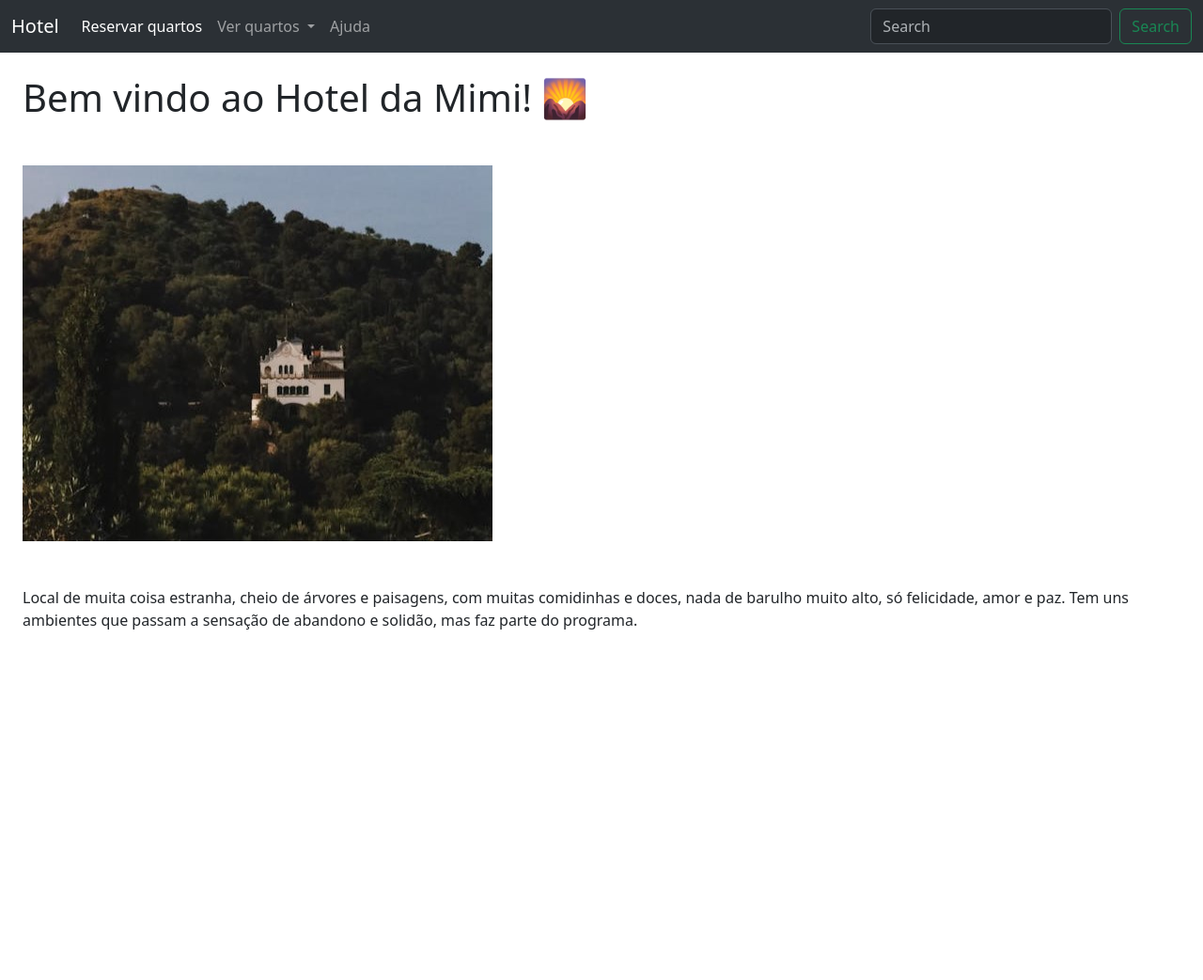
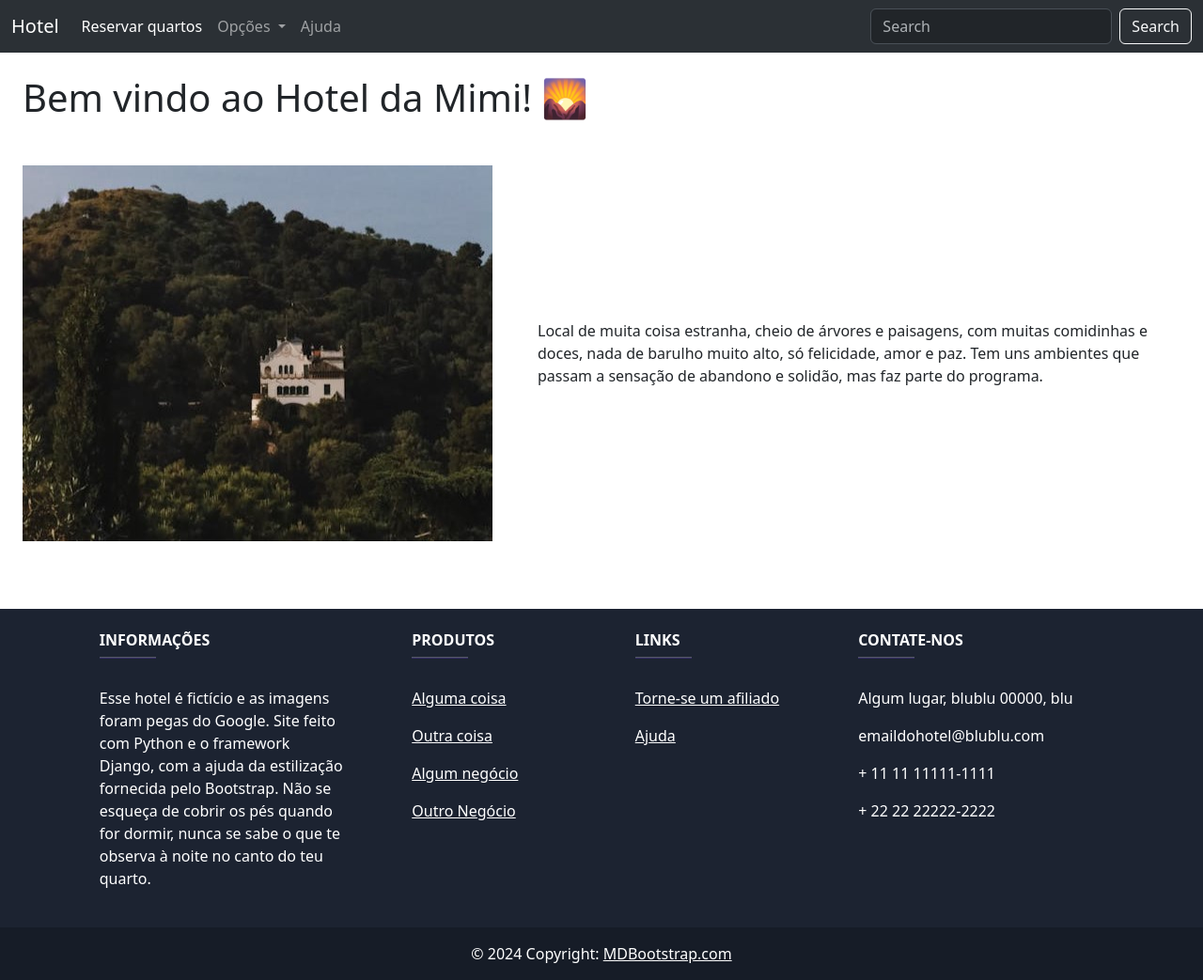
Before and after one commit to Allerim321/Primeiro_teste_Django, a Django app: page / in a window 1280 px wide. Shown: the whole page at 94% size. Before the commit the page ends 670 px from the top, so only its background shows below. Run offline with Django 5.2, Linux system fonts and the light colour scheme; data comes from the database, SQL or seed files in the repository; parts of the project's set-up code (start-up, migrations or seed data) failed here and were passed over.

Commit message:
adicionando footer e arrumando coisinhas

```diff
--- a/My_Site/hotel/templates/homepage.html
+++ b/My_Site/hotel/templates/homepage.html
@@ -9,7 +9,7 @@
         <h1 class="m-4">Bem vindo ao Hotel da Mimi! 🌄</h1>
 
         {% for item in dados_hotel %}
-        <div class="">
+        <div class="d-flex flex-row align-items-center">
         <img src="{{item.logo.url}}" alt="Logo" class="m-4">
         <div class="m-4">{{item.descricao}}</div>
         </div>
--- a/My_Site/templates/footer.html
+++ b/My_Site/templates/footer.html
@@ -1,3 +1,65 @@
-<footer>
+<footer class="text-center text-lg-start text-white" style="background-color: #1c2331">
+
+    <section class="">
+        <div class="container text-center text-md-start mt-5">
+            <div class="row mt-3">
+                <div class="col-md-3 col-lg-4 col-xl-3 mx-auto mb-4">
+                    <h6 class="text-uppercase fw-bold mt-4">Informações</h6>
+                    <hr class="mb-4 mt-0 d-inline-block mx-auto"
+                        style="width: 60px; background-color: #7c4dff; height: 2px" />
+                    <p>
+                        Esse hotel é fictício e as imagens foram pegas do Google. Site feito com Python e o framework Django, com a ajuda da
+                        estilização fornecida pelo Bootstrap. Não se esqueça de cobrir os pés quando for dormir, nunca se sabe o que te observa à
+                        noite no canto do teu quarto.
+                    </p>
+                </div>
+
+                <div class="col-md-2 col-lg-2 col-xl-2 mx-auto mb-4">
+                    <h6 class="text-uppercase fw-bold mt-4">Produtos</h6>
+                    <hr class="mb-4 mt-0 d-inline-block mx-auto"
+                        style="width: 60px; background-color: #7c4dff; height: 2px" />
+                    <p>
+                        <a href="#!" class="text-white">Alguma coisa</a>
+                    </p>
+                    <p>
+                        <a href="#!" class="text-white">Outra coisa</a>
+                    </p>
+                    <p>
+                        <a href="#!" class="text-white">Algum negócio</a>
+                    </p>
+                    <p>
+                        <a href="#!" class="text-white">Outro Negócio</a>
+                    </p>
+                </div>
+
+                <div class="col-md-3 col-lg-2 col-xl-2 mx-auto mb-4">
+                    <h6 class="text-uppercase fw-bold mt-4">Links</h6>
+                    <hr class="mb-4 mt-0 d-inline-block mx-auto"
+                        style="width: 60px; background-color: #7c4dff; height: 2px" />
+                    <p>
+                        <a href="#!" class="text-white">Torne-se um afiliado</a>
+                    </p>
+                    <p>
+                        <a href="#!" class="text-white">Ajuda</a>
+                    </p>
+                </div>
+
+                <div class="col-md-4 col-lg-3 col-xl-3 mx-auto mb-md-0 mb-4">
+                    <h6 class="text-uppercase fw-bold mt-4">Contate-nos</h6>
+                    <hr class="mb-4 mt-0 d-inline-block mx-auto"
+                        style="width: 60px; background-color: #7c4dff; height: 2px" />
+                    <p><i class="fas fa-home mr-3"></i> Algum lugar, blublu 00000, blu</p>
+                    <p><i class="fas fa-envelope mr-3"></i> emaildohotel@blublu.com</p>
+                    <p><i class="fas fa-phone mr-3"></i> + 11 11 11111-1111</p>
+                    <p><i class="fas fa-print mr-3"></i> + 22 22 22222-2222</p>
+                </div>
+            </div>
+        </div>
+    </section>
+
+    <div class="text-center p-3" style="background-color: rgba(0, 0, 0, 0.2)">
+        © 2024 Copyright:
+        <a class="text-white" href="https://mdbootstrap.com/">MDBootstrap.com</a>
+    </div>
 
 </footer>
--- a/My_Site/templates/nav.html
+++ b/My_Site/templates/nav.html
@@ -14,13 +14,11 @@
                 <li class="nav-item dropdown">
                     <a class="nav-link dropdown-toggle" href="#" role="button" data-bs-toggle="dropdown"
                         aria-expanded="false">
-                        Ver quartos
+                        Opções
                     </a>
                     <ul class="dropdown-menu">
-                        <li><a class="dropdown-item" href="#">Solteiro</a></li>
-                        <li><a class="dropdown-item" href="#">Casal</a></li>
-                        <li><a class="dropdown-item" href="#">Confort</a></li>
-                        <li><a class="dropdown-item" href="#">Luxo</a></li>
+                        <li><a class="dropdown-item" href="#">Ver quartos</a></li>
+                        <li><a class="dropdown-item" href="#">Ver comentários</a></li>
                     </ul>
                 <li class="nav-item">
                     <a class="nav-link" href="#">Ajuda</a>
@@ -29,7 +27,7 @@
             </ul>
             <form class="d-flex" role="search">
                 <input class="form-control me-2" type="search" placeholder="Search" aria-label="Search">
-                <button class="btn btn-outline-success" type="submit">Search</button>
+                <button class="btn btn-outline-light" type="submit">Search</button>
             </form>
         </div>
     </div>
```
